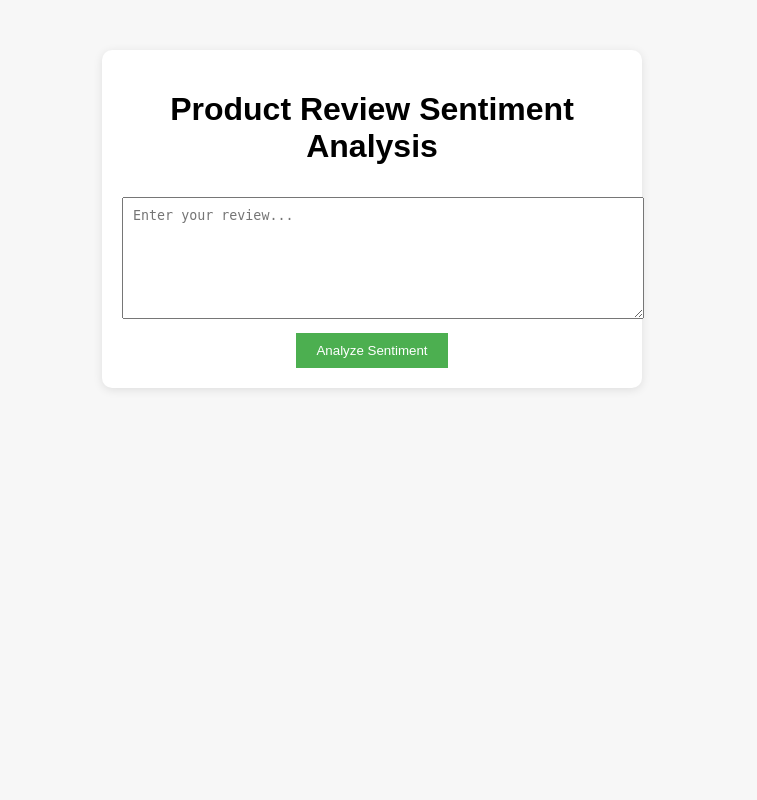
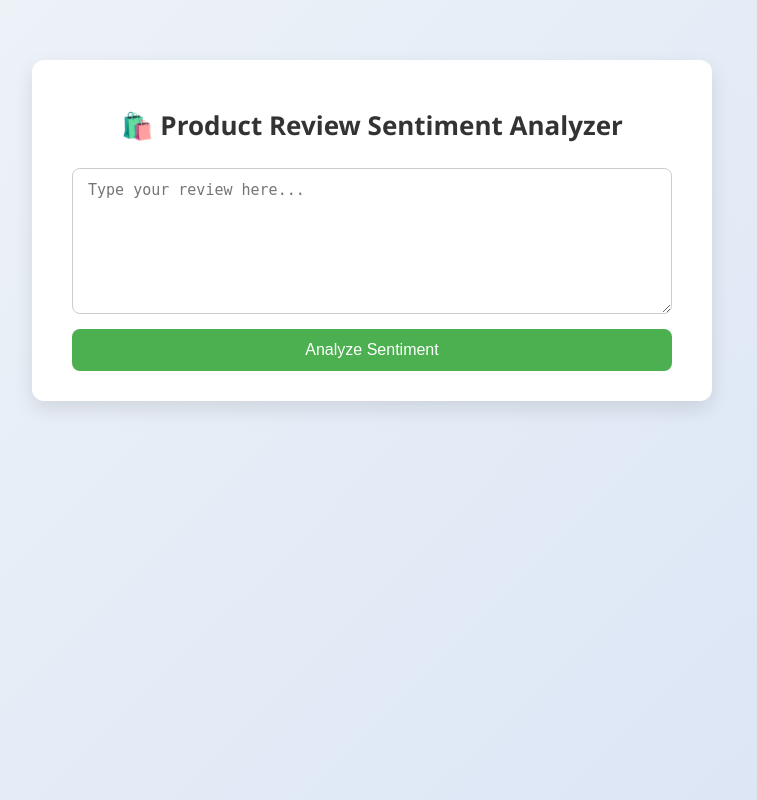
Before and after one commit to edwincshony/sentiment_analysis, a FastAPI app: page / in a window 1280 px wide. Shown: the whole page, without its empty margins (268-1025 px from the left). Run offline with FastAPI, Linux system fonts and the light colour scheme.

Commit message:
made ui good

```diff
--- a/static/style.css
+++ b/static/style.css
@@ -1,31 +1,63 @@
 body {
-    font-family: Arial, sans-serif;
-    background-color: #f7f7f7;
-    text-align: center;
+    font-family: 'Segoe UI', Tahoma, Geneva, Verdana, sans-serif;
+    background: linear-gradient(135deg, #f0f4f8, #d9e4f5);
+    margin: 0;
+    padding: 0;
+    display: flex;
+    justify-content: center;
+    align-items: flex-start;
+    min-height: 100vh;
 }
 
 .container {
-    background: white;
-    max-width: 500px;
-    margin: 50px auto;
-    padding: 20px;
-    border-radius: 10px;
-    box-shadow: 0 2px 10px rgba(0,0,0,0.1);
+    background-color: #ffffff;
+    width: 100%;
+    max-width: 600px;
+    margin-top: 60px;
+    padding: 30px 40px;
+    border-radius: 12px;
+    box-shadow: 0 8px 20px rgba(0, 0, 0, 0.1);
+    text-align: left;
+}
+
+h1 {
+    text-align: center;
+    color: #333333;
+    margin-bottom: 25px;
+    font-size: 26px;
+}
+
+form {
+    display: flex;
+    flex-direction: column;
 }
 
 textarea {
-    width: 100%;
-    height: 100px;
-    padding: 10px;
-    margin: 10px 0;
+    resize: vertical;
+    min-height: 120px;
+    padding: 12px 15px;
+    border: 1px solid #ccc;
+    border-radius: 8px;
+    font-size: 15px;
+    transition: border-color 0.3s;
+    outline: none;
+}
+
+textarea:focus {
+    border-color: #4CAF50;
+    box-shadow: 0 0 5px rgba(76, 175, 80, 0.3);
 }
 
 button {
+    margin-top: 15px;
+    padding: 12px 0;
+    font-size: 16px;
     background-color: #4CAF50;
+    color: white;
     border: none;
-    padding: 10px 20px;
-    color: white;
+    border-radius: 8px;
     cursor: pointer;
+    transition: background-color 0.3s;
 }
 
 button:hover {
@@ -33,8 +65,19 @@ button:hover {
 }
 
 .result {
-    margin-top: 20px;
-    background-color: #e8f5e9;
-    padding: 10px;
-    border-radius: 5px;
+    margin-top: 30px;
+    background-color: #e0f7e9;
+    padding: 20px;
+    border-radius: 10px;
+    border-left: 6px solid #4CAF50;
 }
+
+.result h2 {
+    margin-top: 0;
+    color: #2e7d32;
+}
+
+.result p {
+    font-size: 16px;
+    margin: 6px 0;
+}
--- a/templates/index.html
+++ b/templates/index.html
@@ -1,21 +1,22 @@
 <!DOCTYPE html>
-<html>
+<html lang="en">
 <head>
+    <meta charset="UTF-8">
     <title>Product Review Sentiment</title>
     <link rel="stylesheet" href="/static/style.css">
 </head>
 <body>
     <div class="container">
-        <h1>Product Review Sentiment Analysis</h1>
+        <h1>🛍️ Product Review Sentiment Analyzer</h1>
         <form action="/predict" method="post">
-            <textarea name="review" placeholder="Enter your review..." required>{{ review if review else "" }}</textarea>
+            <textarea name="review" placeholder="Type your review here..." required>{{ review if review else "" }}</textarea>
             <button type="submit">Analyze Sentiment</button>
         </form>
 
         {% if result %}
         <div class="result">
-            <h2>Result:</h2>
-            <p><strong>Label:</strong> {{ result['label'] }}</p>
+            <h2>Result</h2>
+            <p><strong>Sentiment:</strong> {{ result['label'] }}</p>
             <p><strong>Confidence:</strong> {{ "%.2f" | format(result['score'] * 100) }}%</p>
         </div>
         {% endif %}
```
